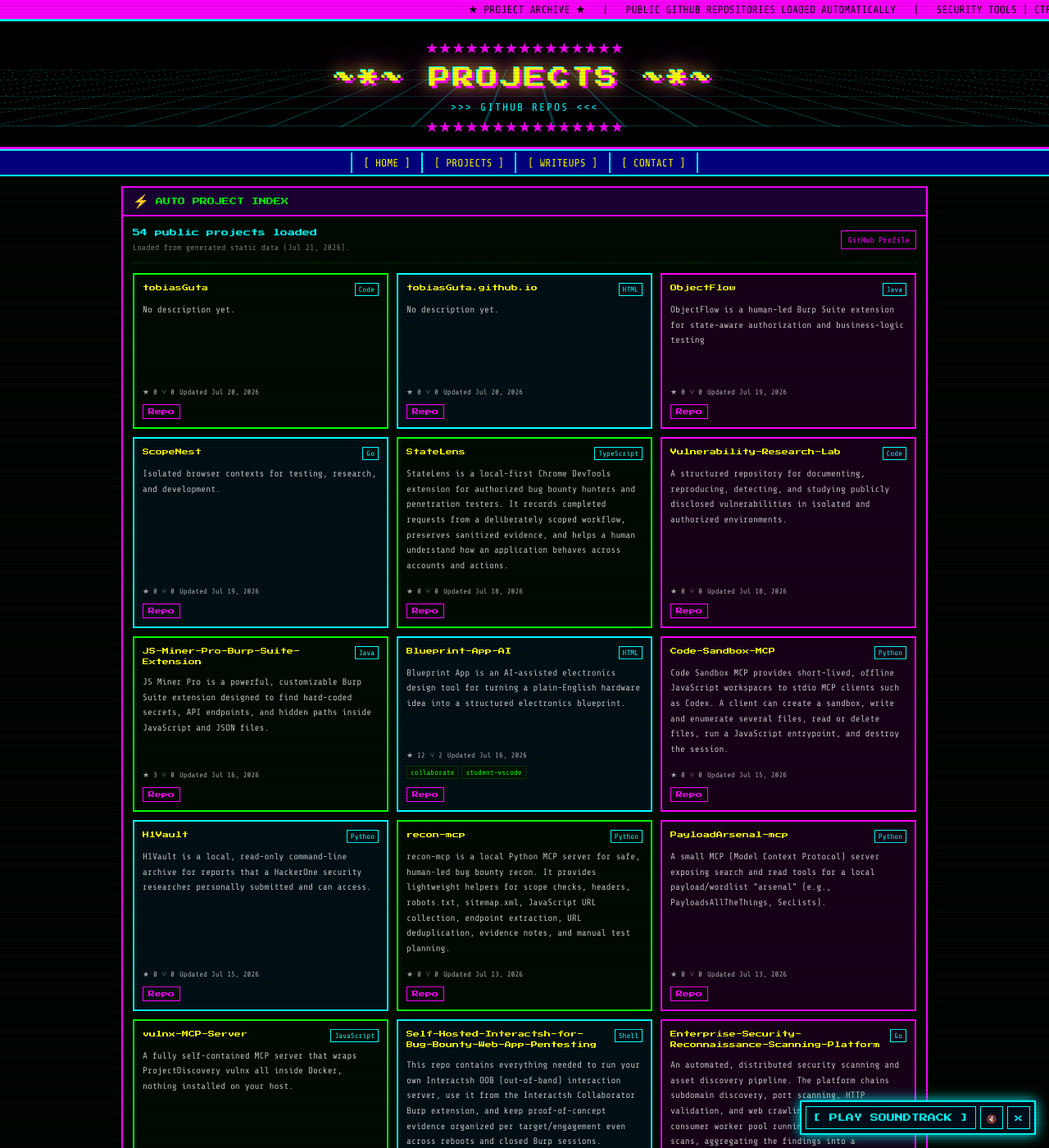
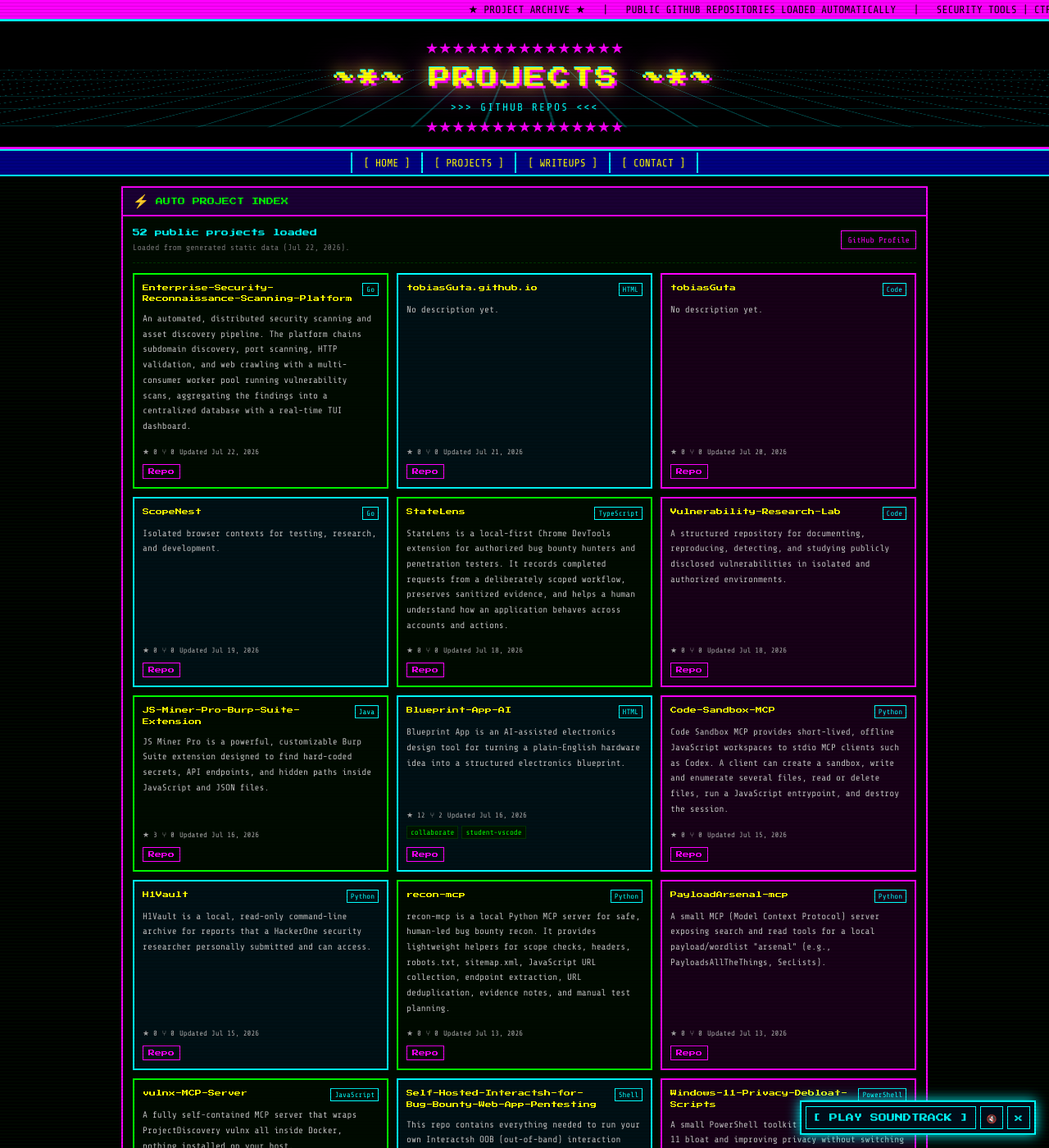
Before and after one commit to tobiasGuta/tobiasGuta.github.io, a Jekyll site: the page built from projects.html, in a window 1280 px wide and 1400 px high. Shown: the whole window at 82% size. Built offline with Jekyll 4.4.1, drawn with Linux system fonts in a browser that asks for light colours; some of the changed text lies outside the part shown.

Commit message:
Update generated project data

```diff
--- a/assets/data/projects.json
+++ b/assets/data/projects.json
@@ -1,18 +1,18 @@
 {
   "owner": "tobiasGuta",
   "source": "github_api",
-  "generated_at": "2026-07-21T10:33:05.327070+00:00",
+  "generated_at": "2026-07-22T10:33:43.100647+00:00",
   "projects": [
     {
-      "name": "tobiasGuta",
-      "description": null,
-      "html_url": "https://github.com/tobiasGuta/tobiasGuta",
+      "name": "Enterprise-Security-Reconnaissance-Scanning-Platform",
+      "description": "An automated, distributed security scanning and asset discovery pipeline. The platform chains subdomain discovery, port scanning, HTTP validation, and web crawling with a multi-consumer worker pool running vulnerability scans, aggregating the findings into a centralized database with a real-time TUI dashboard.",
+      "html_url": "https://github.com/tobiasGuta/Enterprise-Security-Reconnaissance-Scanning-Platform",
       "homepage": null,
-      "language": null,
+      "language": "Go",
       "topics": [],
       "stargazers_count": 0,
       "forks_count": 0,
-      "updated_at": "2026-07-20T21:18:23Z",
+      "updated_at": "2026-07-22T02:35:54Z",
       "fork": false,
       "archived": false
     },
@@ -25,20 +25,20 @@
       "topics": [],
       "stargazers_count": 0,
       "forks_count": 0,
-      "updated_at": "2026-07-20T11:12:31Z",
+      "updated_at": "2026-07-21T10:33:15Z",
       "fork": false,
       "archived": false
     },
     {
-      "name": "ObjectFlow",
-      "description": "ObjectFlow is a human-led Burp Suite extension for state-aware authorization and business-logic testing",
-      "html_url": "https://github.com/tobiasGuta/ObjectFlow",
+      "name": "tobiasGuta",
+      "description": null,
+      "html_url": "https://github.com/tobiasGuta/tobiasGuta",
       "homepage": null,
-      "language": "Java",
+      "language": null,
       "topics": [],
       "stargazers_count": 0,
       "forks_count": 0,
-      "updated_at": "2026-07-19T15:13:15Z",
+      "updated_at": "2026-07-20T21:18:23Z",
       "fork": false,
       "archived": false
     },
@@ -189,19 +189,6 @@
       "archived": false
     },
     {
-      "name": "Enterprise-Security-Reconnaissance-Scanning-Platform",
-      "description": "An automated, distributed security scanning and asset discovery pipeline. The platform chains subdomain discovery, port scanning, HTTP validation, and web crawling with a multi-consumer worker pool running vulnerability scans, aggregating the findings into a centralized database with a real-time TUI dashboard.",
-      "html_url": "https://github.com/tobiasGuta/Enterprise-Security-Reconnaissance-Scanning-Platform",
-      "homepage": null,
-      "language": "Go",
-      "topics": [],
-      "stargazers_count": 0,
-      "forks_count": 0,
-      "updated_at": "2026-07-05T11:07:10Z",
-      "fork": false,
-      "archived": false
-    },
-    {
       "name": "Windows-11-Privacy-Debloat-Scripts",
       "description": "A small PowerShell toolkit for reducing Windows 11 bloat and improving privacy without switching to Linux or breaking core Windows security features.",
       "html_url": "https://github.com/tobiasGuta/Windows-11-Privacy-Debloat-Scripts",
@@ -250,19 +237,6 @@
       "stargazers_count": 1,
       "forks_count": 0,
       "updated_at": "2026-06-16T03:09:59Z",
-      "fork": false,
-      "archived": false
-    },
-    {
-      "name": "Burp-Theme-Lab",
-      "description": "Burp Theme Lab is a clean, simple, and robust Burp Suite extension that allows you to change Burp Suite's Look and Feel directly from inside a custom \"Theme Lab\" tab using standard Java Swing APIs and FlatLaf themes.",
-      "html_url": "https://github.com/tobiasGuta/Burp-Theme-Lab",
-      "homepage": null,
-      "language": "Java",
-      "topics": [],
-      "stargazers_count": 0,
-      "forks_count": 0,
-      "updated_at": "2026-06-06T21:55:31Z",
       "fork": false,
       "archived": false
     },
@@ -570,7 +544,7 @@
       "language": "HTML",
       "topics": [],
       "stargazers_count": 24,
-      "forks_count": 4,
+      "forks_count": 3,
       "updated_at": "2026-02-11T07:19:45Z",
       "fork": false,
       "archived": false
```
